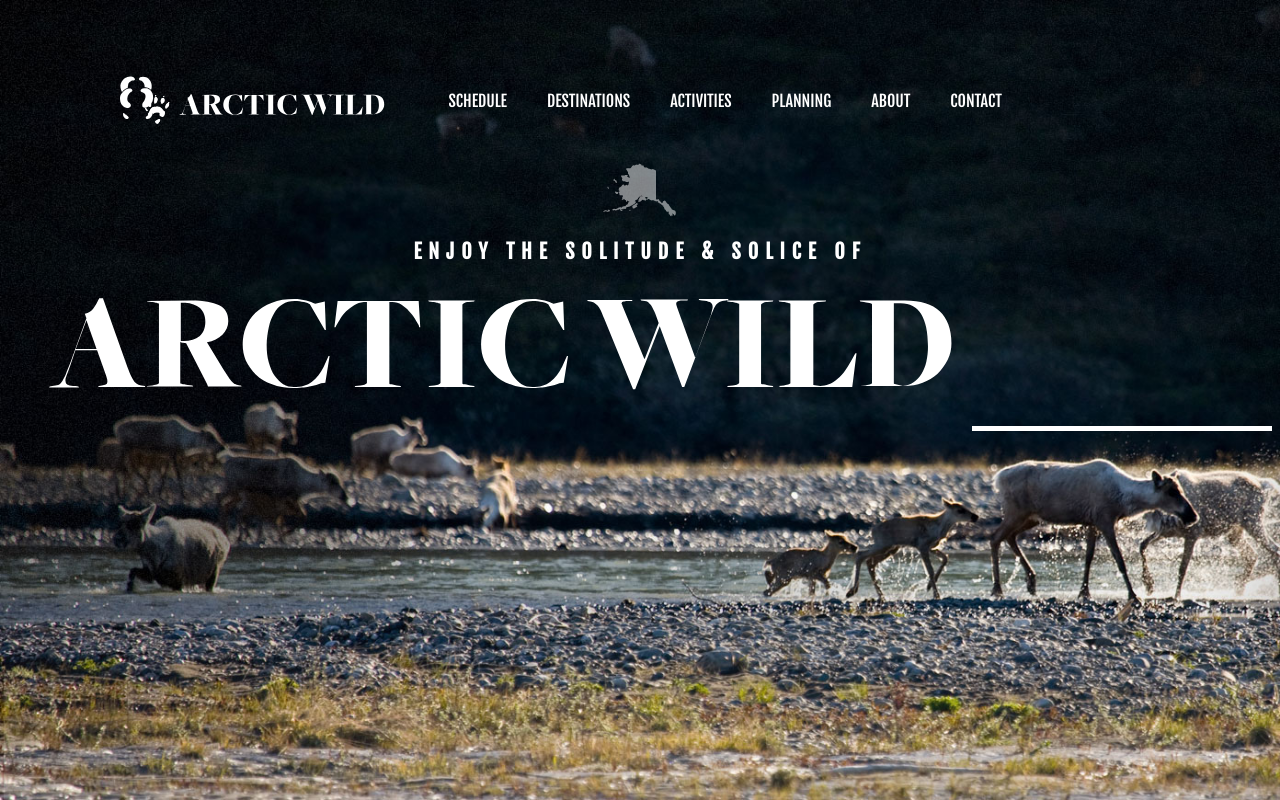
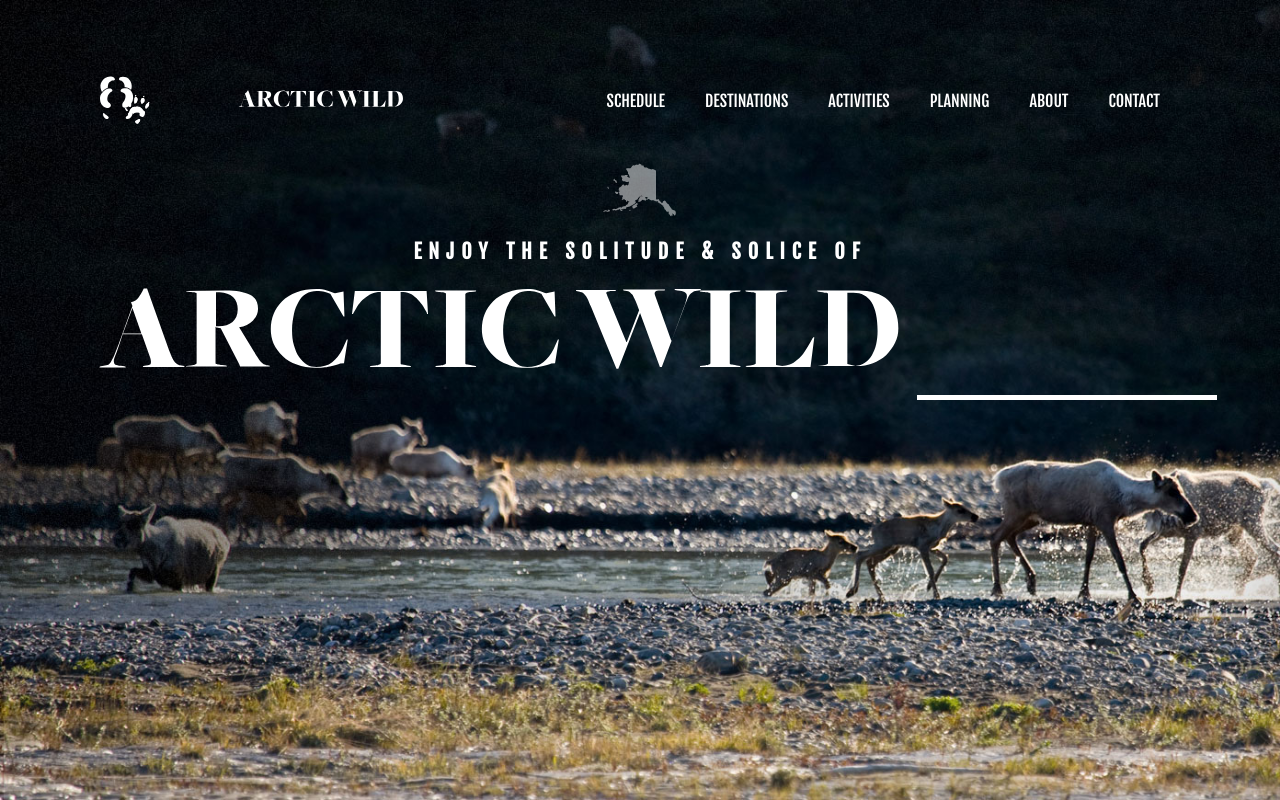
Before and after one commit to gitmichelle/arctic-wild, a plain HTML site: page index.html in a window 1280 px wide. Drawn offline with Linux system fonts and the light colour scheme.

Commit message:
fix spacing of top navbar

```diff
--- a/scss/app.scss
+++ b/scss/app.scss
@@ -30,14 +30,16 @@ a {
   .nav {
     width: 100vw;
     height: em(100px);
-    padding: em(75px) em(120px);
+    padding: em(75px) em(100px);
     @extend %flex;
     align-items: flex-start;
+    justify-content: space-between;
     .nav-logo1 {
       height: em(50px);
     }
     .nav-logo2 {
-      width: 21%;
+      width: 175px;
+      margin-left: -60px;
     }
     .top-nav {
       list-style: none;
@@ -54,7 +56,7 @@ a {
     width: 100%;
     color: $white;
     .main-image {
-      width: 75%;
+      width: 850px;
       margin-top: em(-50px);
       margin-bottom: em(-50px);
     }
@@ -67,9 +69,8 @@ a {
     .main-line {
       height: em(5px);
       width: em(300px);
+      display: inline-block;
       background-color: $white;
-      display: inline-block;
-      margin-top: em(-50px);
     }
   }
 }
```
Also changed, not shown: css/app.css, 1 other file.
